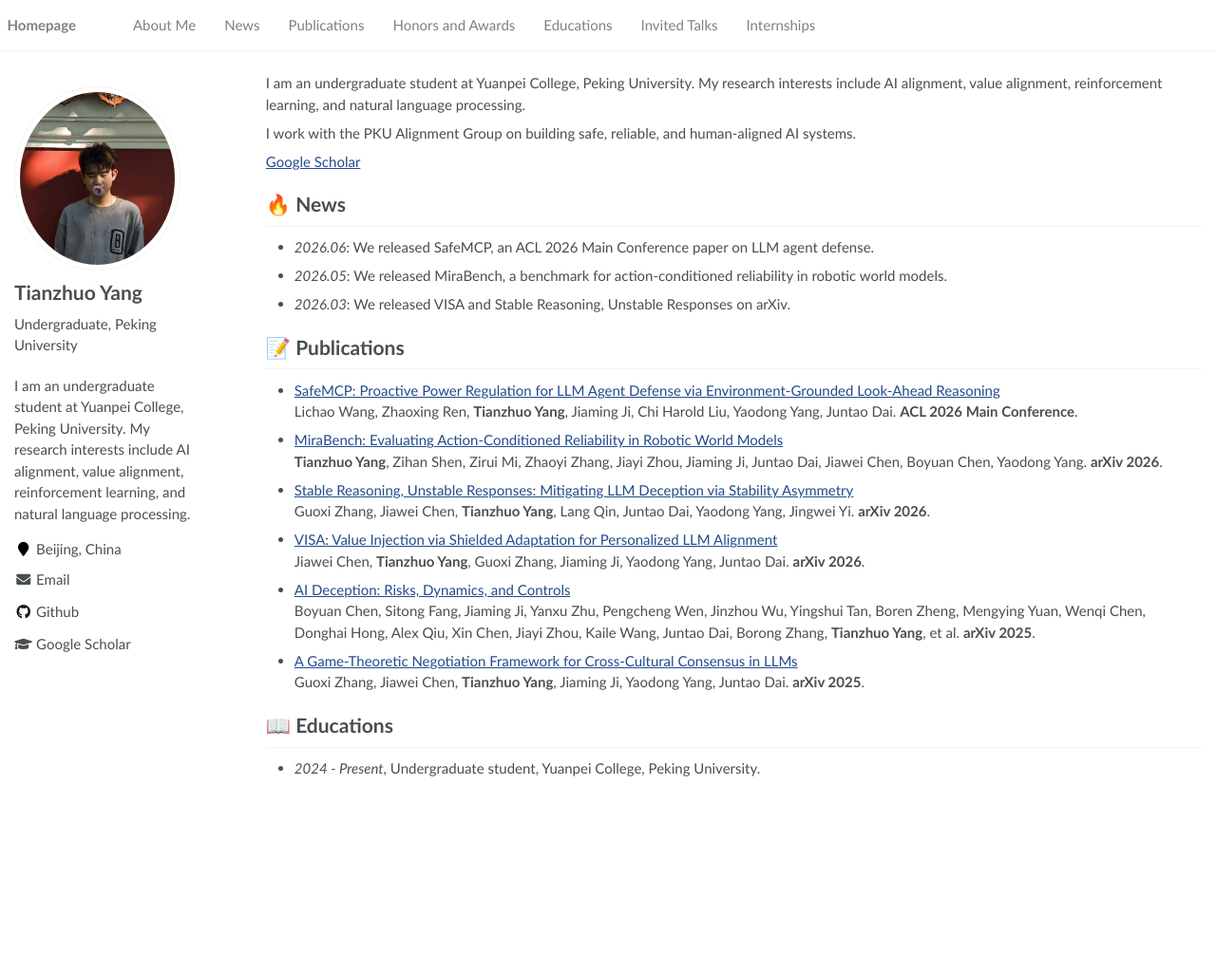
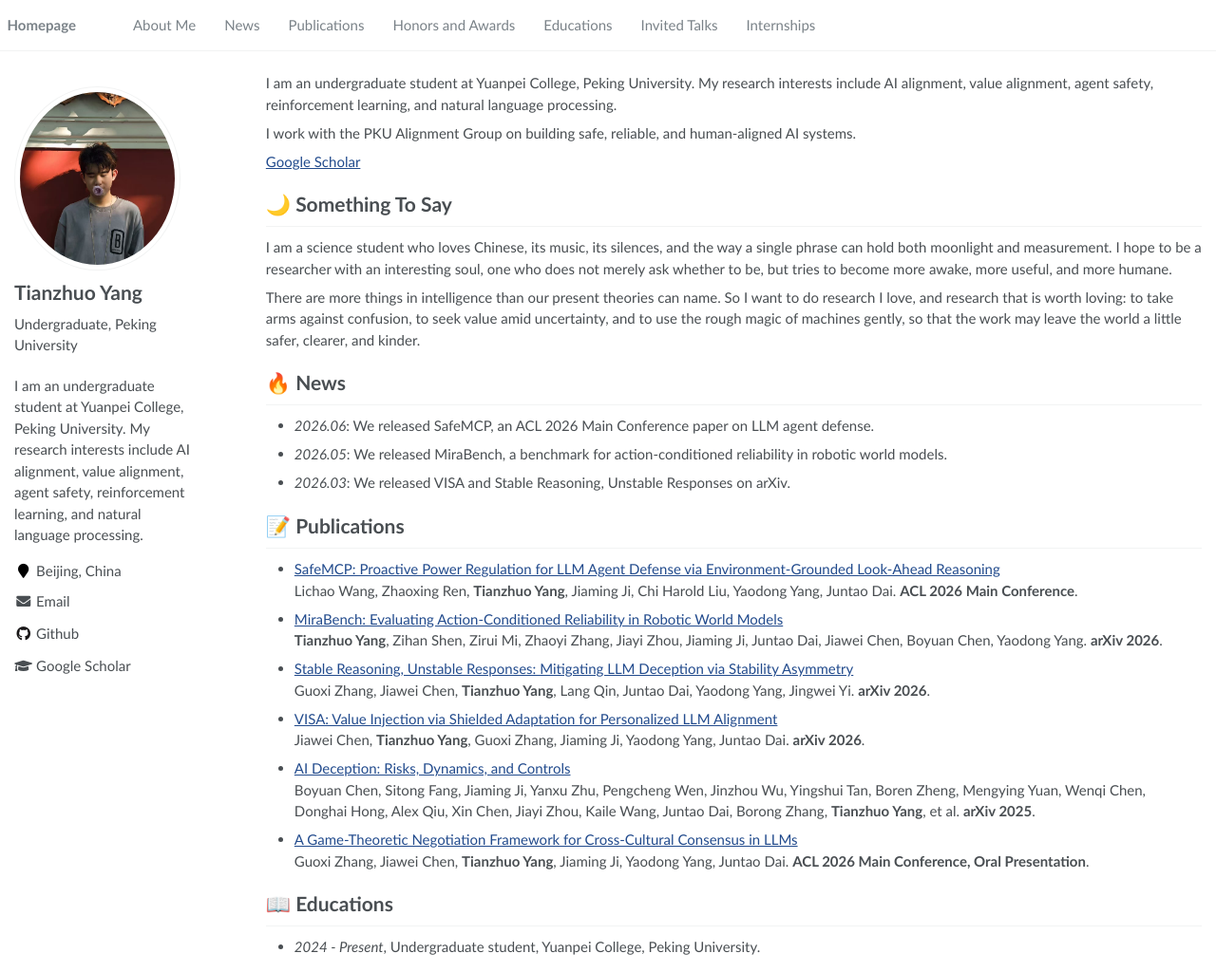
Before and after one commit to tandrewyang/tandrewyang.github.io, a Jekyll site: the page built from _pages/about.md, in a window 1280 px wide and 1024 px high. Shown: the whole window at 95% size. Built offline with Jekyll 4.4.1, drawn with Linux system fonts in a browser that asks for light colours.

Commit message:
Update research interests and personal statement

```diff
--- a/_config.yml
+++ b/_config.yml
@@ -7,7 +7,7 @@
 
 # Site Settings
 title                    : "Tianzhuo Yang"
-description              : "I am an undergraduate student at Yuanpei College, Peking University. My research interests include AI alignment, value alignment, reinforcement learning, and natural language processing."
+description              : "I am an undergraduate student at Yuanpei College, Peking University. My research interests include AI alignment, value alignment, agent safety, reinforcement learning, and natural language processing."
 repository               : "tandrewyang/tandrewyang.github.io"
 google_scholar_stats_use_cdn : false
 
--- a/_pages/about.md
+++ b/_pages/about.md
@@ -17,11 +17,17 @@ redirect_from:
 
 <span class='anchor' id='about-me'></span>
 
-I am an undergraduate student at Yuanpei College, Peking University. My research interests include AI alignment, value alignment, reinforcement learning, and natural language processing.
+I am an undergraduate student at Yuanpei College, Peking University. My research interests include AI alignment, value alignment, agent safety, reinforcement learning, and natural language processing.
 
 I work with the PKU Alignment Group on building safe, reliable, and human-aligned AI systems.
 
 [Google Scholar](https://scholar.google.com/citations?hl=zh-CN&user=koiQmY8AAAAJ)
+
+# 🌙 Something To Say
+
+I am a science student who loves Chinese, its music, its silences, and the way a single phrase can hold both moonlight and measurement. I hope to be a researcher with an interesting soul, one who does not merely ask whether to be, but tries to become more awake, more useful, and more humane.
+
+There are more things in intelligence than our present theories can name. So I want to do research I love, and research that is worth loving: to take arms against confusion, to seek value amid uncertainty, and to use the rough magic of machines gently, so that the work may leave the world a little safer, clearer, and kinder.
 
 # 🔥 News
 - *2026.06*: We released SafeMCP, an ACL 2026 Main Conference paper on LLM agent defense.
@@ -46,7 +52,7 @@ I work with the PKU Alignment Group on building safe, reliable, and human-aligne
   Boyuan Chen, Sitong Fang, Jiaming Ji, Yanxu Zhu, Pengcheng Wen, Jinzhou Wu, Yingshui Tan, Boren Zheng, Mengying Yuan, Wenqi Chen, Donghai Hong, Alex Qiu, Xin Chen, Jiayi Zhou, Kaile Wang, Juntao Dai, Borong Zhang, **Tianzhuo Yang**, et al. **arXiv 2025**.
 
 - [A Game-Theoretic Negotiation Framework for Cross-Cultural Consensus in LLMs](https://arxiv.org/abs/2506.13245)<br>
-  Guoxi Zhang, Jiawei Chen, **Tianzhuo Yang**, Jiaming Ji, Yaodong Yang, Juntao Dai. **arXiv 2025**.
+  Guoxi Zhang, Jiawei Chen, **Tianzhuo Yang**, Jiaming Ji, Yaodong Yang, Juntao Dai. **ACL 2026 Main Conference, Oral Presentation**.
 
 # 📖 Educations
 - *2024 - Present*, Undergraduate student, Yuanpei College, Peking University.
```
